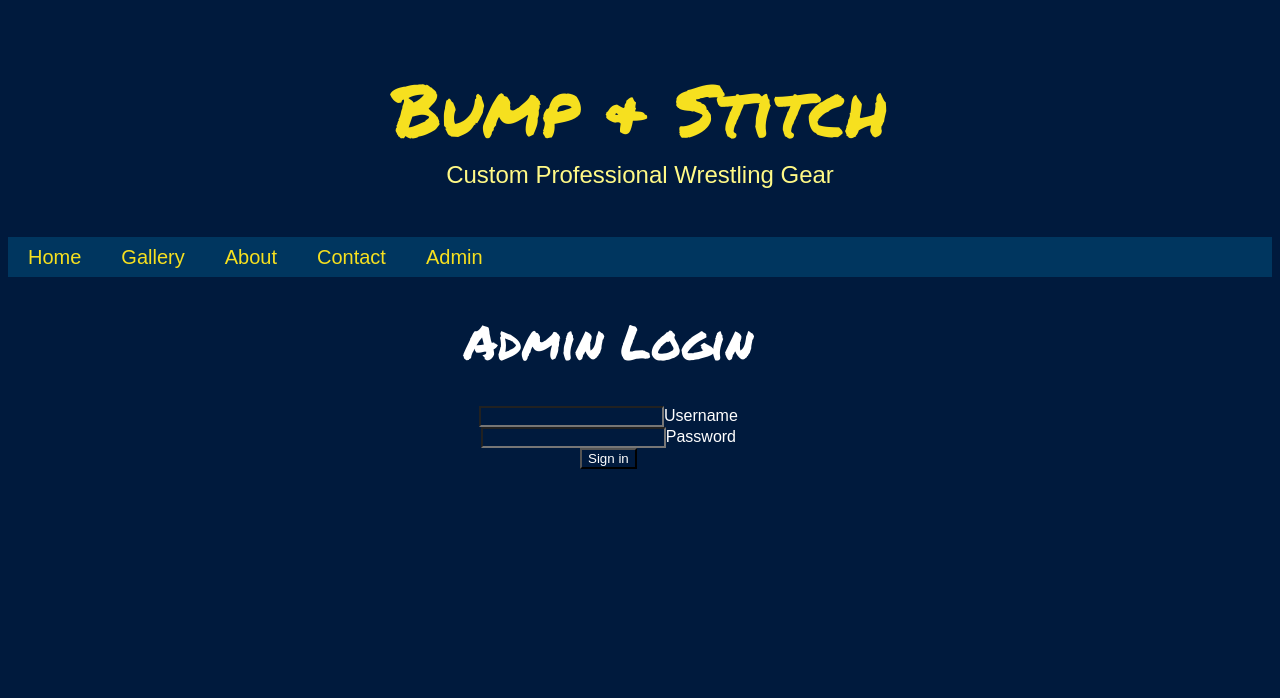
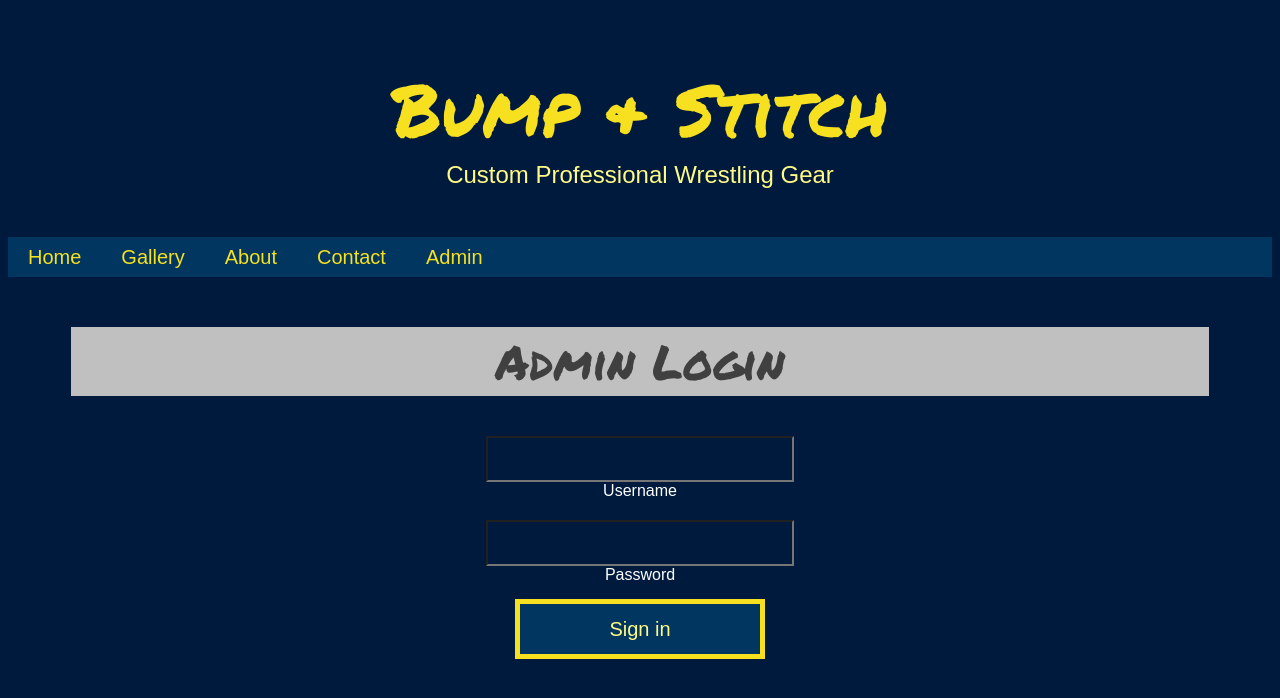
Before and after one commit to BLewis739/GearByCashew, a Vue app in the folder gear-vue-app/: page /login in a window 1280 px wide. Shown: the top 698 px of the page. Built offline with nearby package versions, Linux system fonts and the light colour scheme.

Commit message:
Readme and small style updates

```diff
--- a/gear-vue-app/src/pages/AboutPage.vue
+++ b/gear-vue-app/src/pages/AboutPage.vue
@@ -1,5 +1,5 @@
 <template>
-  <div class='page-wrapper'>
+  <div class='about-page-wrapper'>
     <header class="home-page-header">
       About
     </header>
--- a/gear-vue-app/src/pages/ContactPage.vue
+++ b/gear-vue-app/src/pages/ContactPage.vue
@@ -1,13 +1,12 @@
 <template>
   <div class='page-wrapper'>
-    <header>
+    <header class='home-page-header'>
       Contact Us
     </header>
     <div class='contact-description'>
-      Explain why to contact
     </div>
     <div class='contact-form-wrapper'>
-      Contact Form
+      Coming soon...
     </div>
   </div>
 </template>
--- a/gear-vue-app/src/pages/LoginPage.vue
+++ b/gear-vue-app/src/pages/LoginPage.vue
@@ -1,6 +1,6 @@
 <template>
   <div class='page-wrapper'>
-    <header>
+    <header class='home-page-header'>
       Admin Login
     </header>
     <div v-if="isAuthenticated" class='log-out'>
@@ -10,16 +10,16 @@
     <div v-else class='login-form'>
       <form>
         <div>
-          <input type="text" name="username" @change="setLoginFields($event)"/>
-          <label>Username</label>
+          <input type="text" name="username" @change="setLoginFields($event)" class="login-field"/>
+          <br><label class="login-label">Username</label>
         </div>
 
         <div>
-          <input type="password" name="password" @change="setLoginFields($event)"/>
-          <label>Password</label>
+          <input type="password" name="password" @change="setLoginFields($event)" class="login-field"/>
+          <br><label class="login-label">Password</label>
         </div>
 
-        <button type="button" @click="loginUser($event)">Sign in</button>
+        <button type="button" @click="loginUser($event)" class='login-button'>Sign in</button>
       </form>
     </div>
   </div>
@@ -79,7 +79,11 @@
         })
       .catch((err) => console.log(err.data))
         this.resetLoginFields()
-        this.navigateToOrders()
+        if (this.isAuthenticated) {
+          this.navigateToOrders()
+        } else {
+          alert("Invalid login")
+        }
       },
       resetLoginFields() {
         this.loginCredentials.username = null
--- a/gear-vue-app/src/pages/OrdersPage.vue
+++ b/gear-vue-app/src/pages/OrdersPage.vue
@@ -1,6 +1,6 @@
 <template>
   <div class='page-wrapper'>
-    <header>
+    <header class='home-page-header'>
       Orders Page
     </header>
     <div class="full-orders-page-wrapper" v-if="this.orders.length!=0">
@@ -82,8 +82,8 @@
             <button @click="handleUpdateSubmit($event)">Update This Gear Order</button>
           </div>
         </div>
-        <div v-else>
-          Complete all fields
+        <div v-else class="complete-all-fields">
+          Please complete all fields
         </div>
         <div v-if="selectedOrder">
           <button @click="deleteOrder($event)">Delete Order</button>
--- a/gear-vue-app/src/styles/App.css
+++ b/gear-vue-app/src/styles/App.css
@@ -10,7 +10,7 @@
 
 .page-wrapper {
   font-family: Arial, Helvetica, sans-serif;
-  width: 95%;
+  margin: 0 5%;
 }
 
 nav {
@@ -173,6 +173,15 @@ header {
   background-color: #00365f;
 }
 
+.complete-all-fields {
+  margin: 20px 0;
+  border: #f6e01f solid 5px;
+  padding: 15px 0;
+  font-size: 24px;
+  background-color: #d10f0f;
+  color:#f6e01f
+}
+
 /* /////////////// */
 /* Home Page Styling */
 /* /////////////// */
@@ -303,7 +312,37 @@ header {
   margin-top: 30px;
 }
 
+.login-button {
+  font-size: 20px;
+  color: #fff986;
+  margin: 15px 0;
+  height: 60px;
+  width:250px;
+  border: #f6e01f solid 5px;
+  background-color: #00365f;
+}
+
+.login-button:hover {
+  background-color: #fff986;
+  color:black;
+}
+
 .about-text-wrapper {
   text-align: center;
   margin: 20px 10%;
 }
+
+.about-page-wrapper {
+  margin: 0 5%;
+}
+
+.login-field {
+  width: 300px;
+  height: 40px;
+  margin-top: 20px;
+  font-size: 30px;
+}
+
+.login-label {
+  margin-top: 20px;
+}
```
